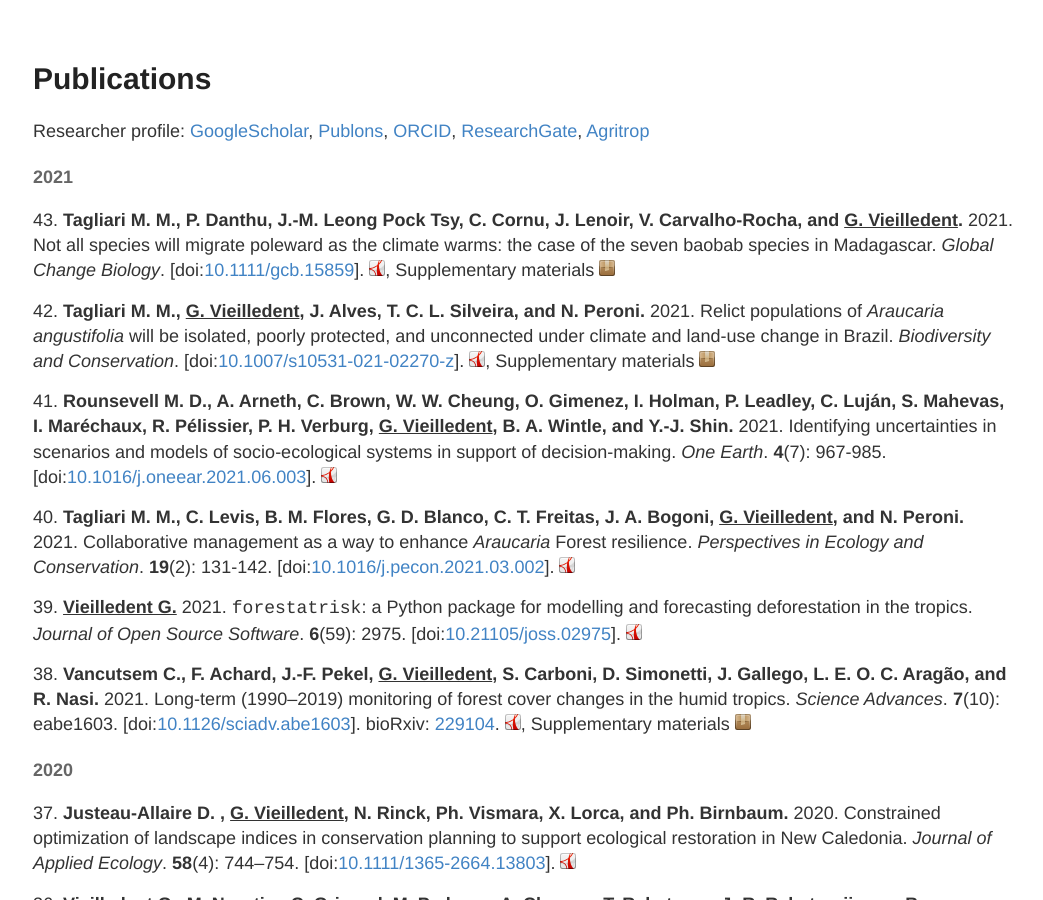
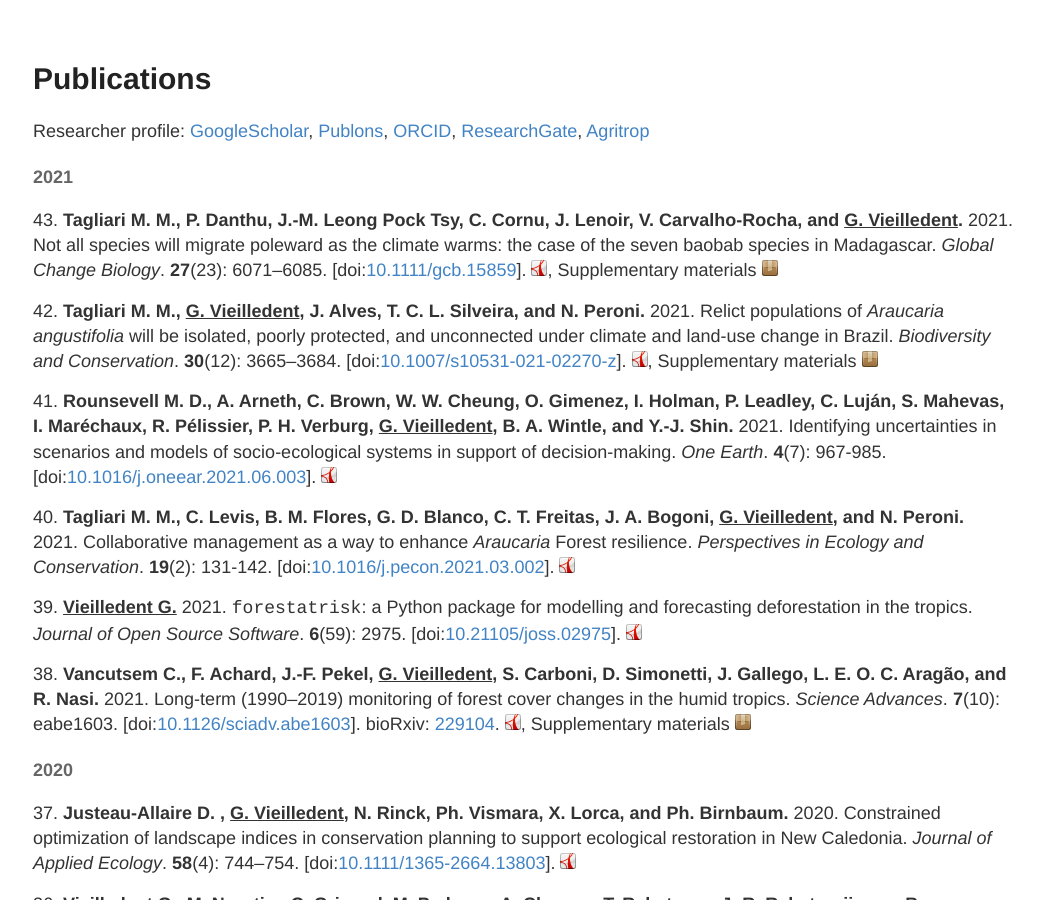
Before and after one commit to ghislainv/ghislainv.github.io, a Jekyll site: the page built from publications.md, in a window 1280 px wide and 900 px high, scrolled down 372 px. Shown: the whole window, without its empty margins (117-1160 px from the left). Built offline with Jekyll 4.4.1, drawn with Linux system fonts in a browser that asks for light colours; comment, search, counter and statistics services are not loaded.

Commit message:
Ading publications

```diff
--- a/publications.md
+++ b/publications.md
@@ -17,13 +17,13 @@ Researcher profile:
 
 <!-- 44\. **<span style="text-decoration: underline;">Vieilledent G.</span>, C. Vancutsem, and F. Achard.** 2021. Forest refuge areas and carbon emissions from tropical deforestation in the 21<sup>st</sup> century. _Nature Communications_. -->
 
-43\. **Tagliari M. M., P. Danthu, J.-M. Leong Pock Tsy, C. Cornu, J. Lenoir, V. Carvalho-Rocha, and <span style="text-decoration: underline;">G. Vieilledent</span>.** 2021. Not all species will migrate poleward as the climate warms: the case of the seven baobab species in Madagascar. _Global Change Biology_.
+43\. **Tagliari M. M., P. Danthu, J.-M. Leong Pock Tsy, C. Cornu, J. Lenoir, V. Carvalho-Rocha, and <span style="text-decoration: underline;">G. Vieilledent</span>.** 2021. Not all species will migrate poleward as the climate warms: the case of the seven baobab species in Madagascar. _Global Change Biology_. **27**(23): 6071--6085.
 \[doi:[10.1111/gcb.15859](https://doi.org/10.1111/gcb.15859)\].
 [![manuscript in pdf](/images/logos/logo-pdf.png "manuscript in pdf")](/publications/Tagliari2021c-GCB.pdf),
 Supplementary materials [![supplements](/images/logos/logo-zip.png "supplements")](/publications/Tagliari2021c-GCB-SM.pdf)
 <div data-badge-popover="right" data-badge-type="4" data-doi="https://doi.org/10.1111/gcb.15859" class="altmetric-embed"></div>
 
-42\. **Tagliari M. M., <span style="text-decoration: underline;">G. Vieilledent</span>, J. Alves, T. C. L. Silveira, and N. Peroni.** 2021. Relict populations of _Araucaria angustifolia_ will be isolated, poorly protected, and unconnected under climate and land-use change in Brazil. _Biodiversity and Conservation_.
+42\. **Tagliari M. M., <span style="text-decoration: underline;">G. Vieilledent</span>, J. Alves, T. C. L. Silveira, and N. Peroni.** 2021. Relict populations of _Araucaria angustifolia_ will be isolated, poorly protected, and unconnected under climate and land-use change in Brazil. _Biodiversity and Conservation_. **30**(12): 3665--3684.
 \[doi:[10.1007/s10531-021-02270-z](https://doi.org/10.1007/s10531-021-02270-z)\].
 [![manuscript in pdf](/images/logos/logo-pdf.png "manuscript in pdf")](/publications/Tagliari2021b-BiodiversityandConservation.pdf),
 Supplementary materials [![supplements](/images/logos/logo-zip.png "supplements")](/publications/Tagliari2021b-BiodiversityandConservation-SM.pdf)
```
Also changed, not shown: 2 other files.
